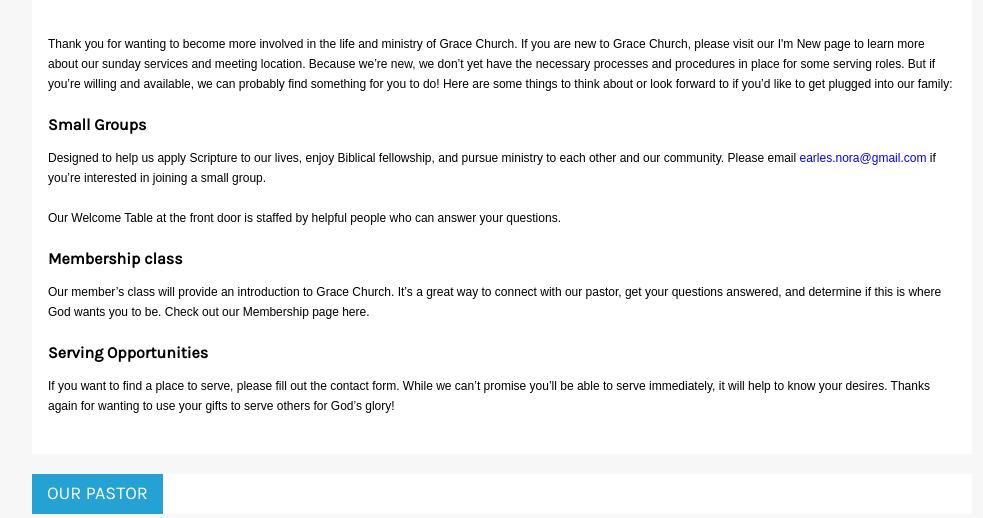
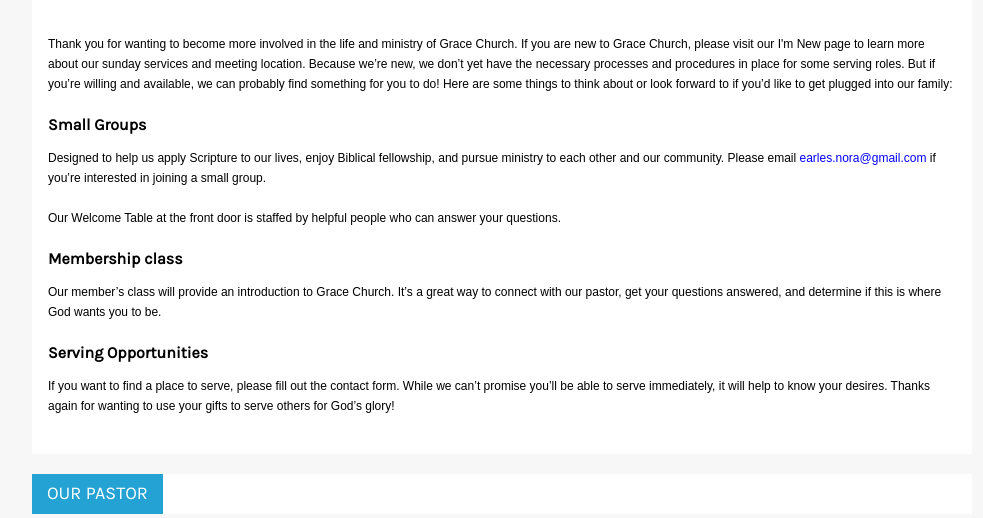
Before and after one commit to nukeulis/gracechurch, a PHP site: page /about.php in a window 1280 px wide. Shown: the part 794-1312 px from the top of the page, without its empty margins (138-1121 px from the left). Run offline with PHP 8.4, Linux system fonts and the light colour scheme; some web fonts are replaced.

Commit message:
Edits
Make some editing changes

```diff
--- a/about.php
+++ b/about.php
@@ -123,7 +123,7 @@
 
                     <p class="text1">Membership class</p>
                     <p>Our member’s class will provide an introduction to Grace Church.  It’s a great way to connect with our pastor, get your questions answered, and determine if this is where God wants you
-                        to be.  Check out our Membership page here.</p>
+                        to be.<!--  Check out our Membership page here.--></p>
 
                     <p class="text1">Serving Opportunities</p>
                     <p>If you want to find a place to serve, please fill out the contact form.  While we can’t promise you’ll be able to serve immediately, it will help to know your desires.
--- a/gracekids.php
+++ b/gracekids.php
@@ -87,7 +87,7 @@
                     <ul class="bullet-list">
                       <li>Enjoy fun, interactive, and educational times together</li>
                       <li>Read and learn from the Bible (the whole thing)</li>
-                      <li>Understand how each part of the bible points to Jesus</li>
+                      <li>Understand how each part of the Bible points to Jesus</li>
                     </ul>
 
                     <p class="text1">How it Works</p>
```
